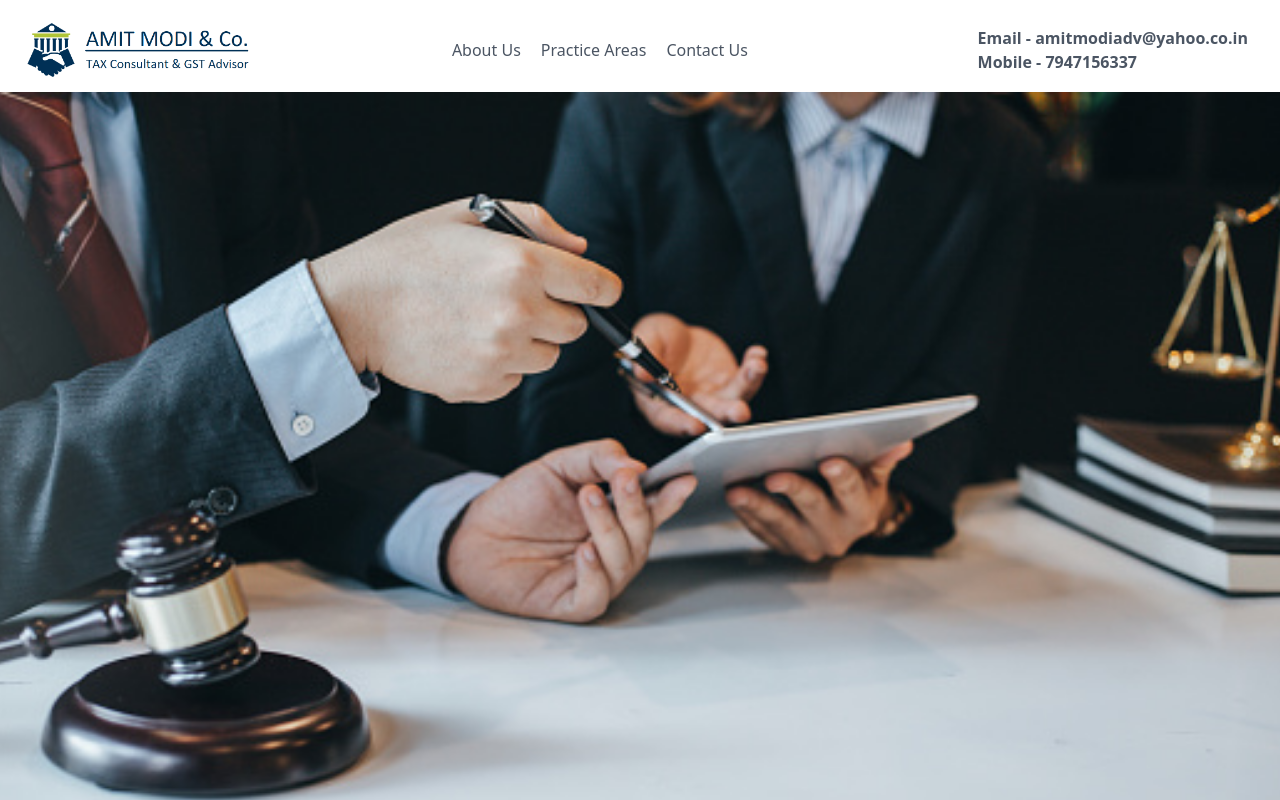
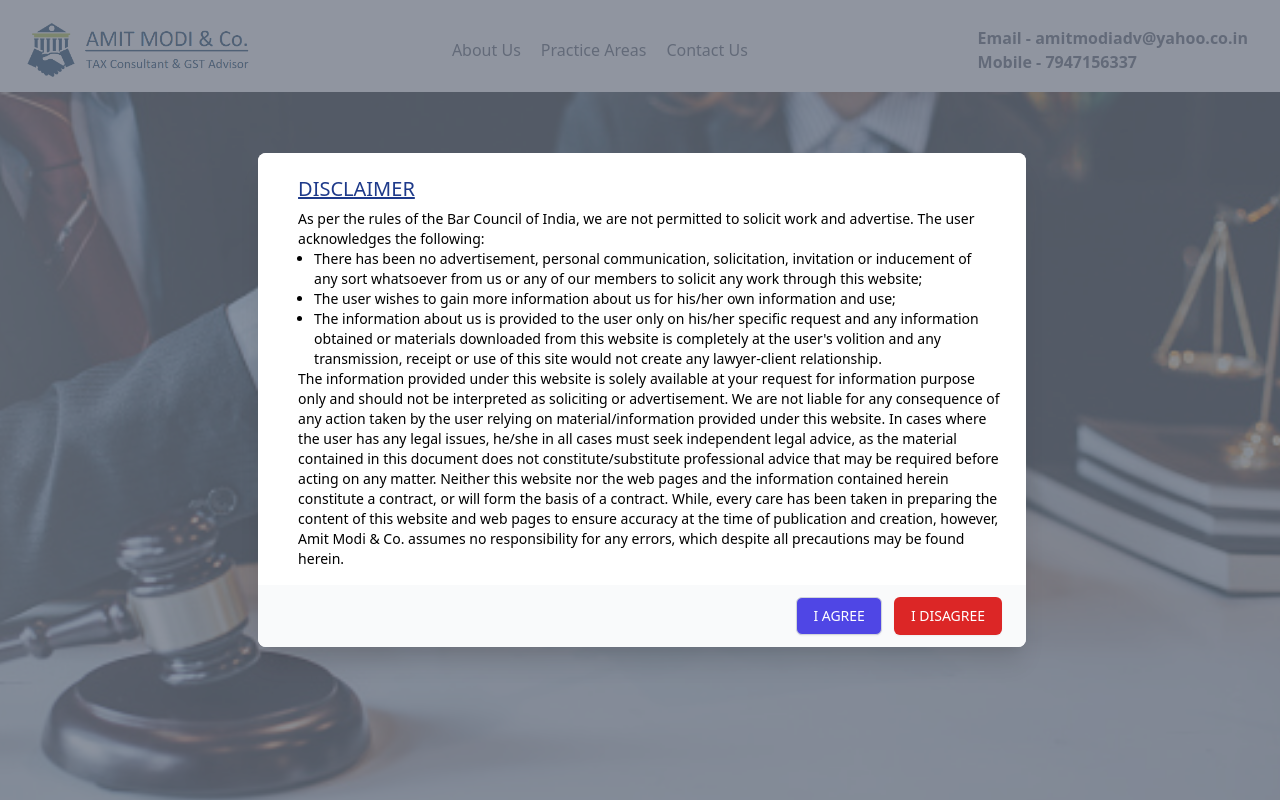
Before and after one commit to AnmolJagga/static-website, a plain HTML site: page index.html in a window 1280 px wide. Shown: the top 800 px of the page. Drawn offline with nearby package versions, Linux system fonts and the light colour scheme.

Commit message:
Update index.html

```diff
--- a/index.html
+++ b/index.html
@@ -9,6 +9,61 @@
     <link href="https://unpkg.com/tailwindcss@^1.0/dist/tailwind.min.css" rel="stylesheet">
 </head>
 <body>
+  <div class="fixed z-10 inset-0 overflow-y-auto" aria-labelledby="modal-title" role="dialog" aria-modal="true" id="my-modal">
+    <div class="flex items-end justify-center min-h-screen pt-4 px-4 pb-20 text-center sm:block sm:p-0">
+      <!--
+        Background overlay, show/hide based on modal state.
+
+        Entering: "ease-out duration-300"
+          From: "opacity-0"
+          To: "opacity-100"
+        Leaving: "ease-in duration-200"
+          From: "opacity-100"
+          To: "opacity-0"
+      -->
+      <div class="fixed inset-0 bg-gray-500 bg-opacity-75 transition-opacity" aria-hidden="true"></div>
+
+      <!-- This element is to trick the browser into centering the modal contents. -->
+      <span class="hidden sm:inline-block sm:align-middle sm:h-screen" aria-hidden="true">&#8203;</span>
+
+      <!--
+        Modal panel, show/hide based on modal state.
+
+        Entering: "ease-out duration-300"
+          From: "opacity-0 translate-y-4 sm:translate-y-0 sm:scale-95"
+          To: "opacity-100 translate-y-0 sm:scale-100"
+        Leaving: "ease-in duration-200"
+          From: "opacity-100 translate-y-0 sm:scale-100"
+          To: "opacity-0 translate-y-4 sm:translate-y-0 sm:scale-95"
+      -->
+      <div class="relative inline-block align-bottom bg-white rounded-lg text-left overflow-hidden shadow-xl transform transition-all sm:my-8 sm:align-middle sm:max-w-3xl sm:w-full">
+        <div class="bg-white px-4 pt-5 pb-4 sm:p-6 sm:pb-4">
+          <div class="sm:flex sm:items-start">
+
+            <div class="mt-3 text-center sm:mt-0 sm:ml-4 sm:text-left">
+              <h3 class="text-xl leading-6 font-medium text-blue-900 underline underline-offset-2" id="modal-title">DISCLAIMER</h3>
+              <div class="mt-2">
+                <p class="text-sm text-slate-500">As per the rules of the Bar Council of India, we are not permitted to solicit work and advertise. The user acknowledges the following:
+                </p>
+                  <ul class="text-sm text-slate-500 list-disc mx-4">
+                    <li>There has been no advertisement, personal communication, solicitation, invitation or inducement of any sort whatsoever from us or any of our members to solicit any work through this website;</li>
+                    <li>The user wishes to gain more information about us for his/her own information and use;</li>
+                    <li>The information about us is provided to the user only on his/her specific request and any information obtained or materials downloaded from this website is completely at the user's volition and any transmission, receipt or use of this site would not create any lawyer-client relationship.</li>
+                  </ul>
+                  <p class="text-sm text-slate-500">
+                  The information provided under this website is solely available at your request for information purpose only and should not be interpreted as soliciting or advertisement.
+                  We are not liable for any consequence of any action taken by the user relying on material/information provided under this website. In cases where the user has any legal issues, he/she in all cases must seek independent legal advice, as the material contained in this document does not constitute/substitute professional advice that may be required before acting on any matter. Neither this website nor the web pages and the information contained herein constitute a contract, or will form the basis of a contract. While, every care has been taken in preparing the content of this website and web pages to ensure accuracy at the time of publication and creation, however, Amit Modi & Co. assumes no responsibility for any errors, which despite all precautions may be found herein.</p>
+              </div>
+            </div>
+          </div>
+        </div>
+        <div class="bg-gray-50 px-4 py-3 sm:px-6 sm:flex sm:flex-row-reverse">
+          <button type="button" id="open-btn" class="w-full inline-flex justify-center rounded-md border border-transparent shadow-sm px-4 py-2 bg-red-600 text-base font-medium text-white hover:bg-red-700 focus:outline-none focus:ring-2 focus:ring-offset-2 focus:ring-red-500 sm:ml-3 sm:w-auto sm:text-sm">I DISAGREE</button>
+          <button type="button" id="ok-btn" class="mt-3 w-full inline-flex justify-center rounded-md border border-gray-300 shadow-sm px-4 py-2 bg-indigo-600 text-base font-medium text-white hover:bg-white-50 focus:outline-none focus:ring-2 focus:ring-offset-2 focus:ring-indigo-500 sm:mt-0 sm:ml-3 sm:w-auto sm:text-sm">I AGREE</button>
+        </div>
+      </div>
+    </div>
+  </div>
     <header class="text-gray-600 body-font">
         <div class="container mx-auto flex flex-wrap p-5 flex-col md:flex-row items-center">
           <a class="flex title-font font-medium items-center text-gray-900 mb-4 md:mb-0">
@@ -23,7 +78,7 @@
             <b>
                 Email - amitmodiadv@yahoo.co.in
             <br/>
-            Mobile - 7947156337
+                Mobile - 7947156337
             </b>
         </div>
         </div>
@@ -93,7 +148,7 @@
           <iframe width="100%" height="100%" frameborder="0" marginheight="0" marginwidth="0" title="map" scrolling="no" src="https://www.google.com/maps/embed?pb=!1m18!1m12!1m3!1d3478.592191265685!2d73.8972074150983!3d29.32363588215029!2m3!1f0!2f0!3f0!3m2!1i1024!2i768!4f13.1!3m3!1m2!1s0x3916736a9f5f7f4f%3A0xfedd3c94a6982f94!2sAmit%20Modi%20%26%20Co.%20Tax%20%26%20GST%20Advisor!5e0!3m2!1sen!2sin!4v1645992305885!5m2!1sen!2sin" style="filter: grayscale(0.2) contrast(1.2) opacity(0.4);"></iframe>
         </div>
         <div class="container px-5 py-24 mx-auto flex">
-          <div class="lg:w-1/3 md:w-1/2 bg-white rounded-lg p-8 flex flex-col md:ml-auto w-full mt-10 md:mt-0 relative z-10 shadow-md">
+          <div class="lg:w-1/3 md:w-1/2 bg-white rounded-lg p-8 flex flex-col md:ml-auto w-full mt-10 md:mt-0 relative z-9 shadow-md">
             <h2 class="text-gray-900 text-lg mb-1 font-medium title-font">Feedback</h2>
             <p class="leading-relaxed mb-5 text-gray-600">Write about your query to us</p>
             <div class="relative mb-4">
@@ -109,5 +164,18 @@
           </div>
         </div>
       </section>
+      <script>
+        let modal = document.getElementById("my-modal");
+        let btn = document.getElementById("open-btn");
+        let button = document.getElementById("ok-btn");
+        btn.onclick = function() {
+          window.location.href = "https://www.google.com/"
+        }
+        // We want the modal to close when the OK button is clicked
+        button.onclick = function() {
+          modal.style.display = "none";
+        }
+
+      </script>
 </body>
 </html>
```
